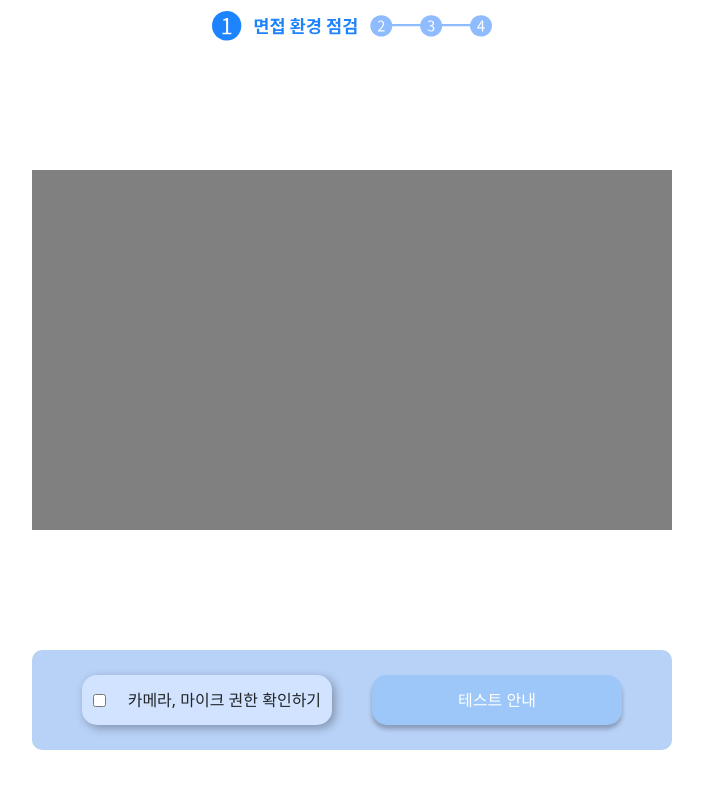
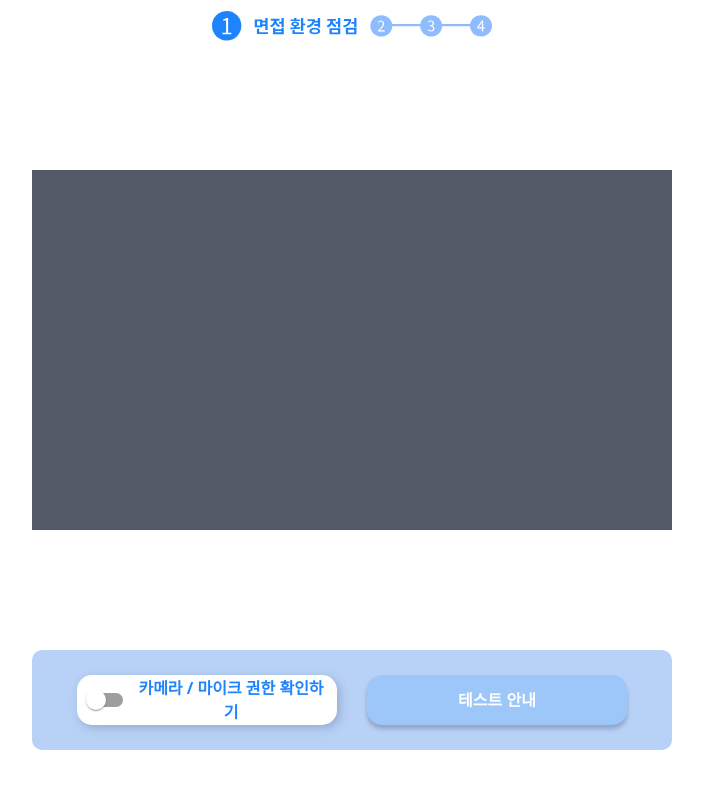
Before and after one commit to EasyHwan/2022_Graduation_Project, a React (Create React App) app in the folder frontend/: page /check in a window 1280 px wide. Shown: the top 788 px of the page, without its empty margins (288-991 px from the left). Built offline with nearby package versions, Linux system fonts and the light colour scheme.

Commit message:
환경 체크 화면 swith 버튼 추가 및 색 수정

```diff
--- a/frontend/package.json
+++ b/frontend/package.json
@@ -3,6 +3,9 @@
   "version": "0.1.0",
   "private": true,
   "dependencies": {
+    "@emotion/react": "^11.10.4",
+    "@emotion/styled": "^11.10.4",
+    "@mui/material": "^5.10.4",
     "@testing-library/jest-dom": "^5.16.4",
     "@testing-library/react": "^13.1.1",
     "@testing-library/user-event": "^13.5.0",
--- a/frontend/public/index.html
+++ b/frontend/public/index.html
@@ -11,6 +11,10 @@
     />
     <link rel="apple-touch-icon" href="%PUBLIC_URL%/logo192.png" />
     <link rel="/manifest" href="%PUBLIC_URL%/manifest.json" />
+    <link
+      rel="stylesheet"
+      href="https://fonts.googleapis.com/css?family=Roboto:300,400,500,700&display=swap"
+    />
     <title>React App</title>
   </head>
   <body>
--- a/frontend/src/screens/check/check.module.scss
+++ b/frontend/src/screens/check/check.module.scss
@@ -22,7 +22,7 @@
     height: 360px;
     margin-top: 50px;
     margin-bottom: 20px;
-    background-color: grey;
+    background-color: #535b67;
 }
 .checkbox{
     display: flex;
@@ -41,22 +41,26 @@
     font-weight: bold;
 }
 .cameraCheck{
-    width: 250px;
+    width: 260px;
     height: 50px;
-    background: #D1E3FE;
-    box-shadow: 3px 3px 10px rgba(0, 0, 0, 0.3);
+    color: #1E84FD;;
+    background: white;
+    font-weight: bold;
+    box-shadow: 3px 3px 10px rgba(71, 88, 120, 0.3);
     border-radius: 15px;
     display: flex;
-    justify-content: space-around;
+    justify-content: center;
     align-items: center;
+    padding-right: 10px;
 }
 .button{
-    width: 250px;
+    width: 260px;
     height: 50px;
     background: #1E84FD;
+    font-weight: bold;
     color: white;
     border: none;
-    box-shadow: 0px 4px 4px rgba(0, 0, 0, 0.25);
+    box-shadow: 0px 4px 4px rgba(24, 30, 68, 0.25);
     border-radius: 15px;
     &:hover{
         background: #0073fe;
--- a/frontend/src/screens/check/check_screen.jsx
+++ b/frontend/src/screens/check/check_screen.jsx
@@ -3,8 +3,10 @@ import { useState } from 'react';
 import guide1 from '../../assets/images/guide1.svg';
 import style from './check.module.scss';
 import Webcam from 'react-webcam';
+import Switch from '@mui/material/Switch';
 
-function Main () {
+
+function Check () {
   const [isShowVideo, setIsShowVideo] = useState(false);
 
   const videoConstraints = {
@@ -32,7 +34,8 @@ function Main () {
       }
       <div className={style.checkbox}>
         <div className={style.cameraCheck}>
-          <input type="checkbox" checked={isShowVideo} onChange={startCam}/>카메라, 마이크 권한 확인하기
+          <Switch checked={isShowVideo} onChange={startCam} />
+          카메라 / 마이크 권한 확인하기
         </div>
         <button onClick={goTo} className={style.button} disabled={!isShowVideo}>테스트 안내</button>
       </div>
@@ -40,4 +43,4 @@ function Main () {
   );
 }
 
-export default Main;
+export default Check;
```
Also changed, not shown: 1 other file (tests, documents, lock files or other folders).
